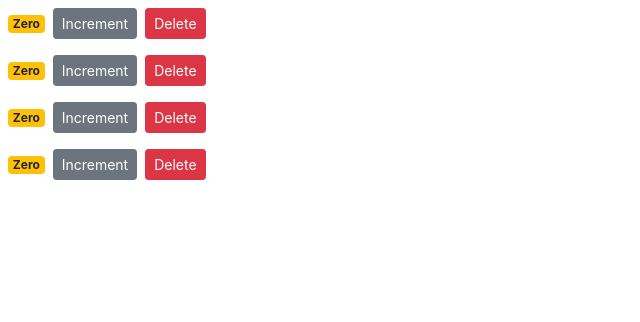
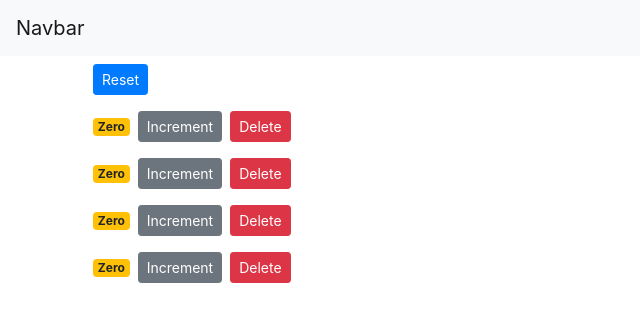
Before and after one commit to sayeemabdullah/counter-app, a React (Create React App) app: page / in a window 1280 px wide. Shown: the top 322 px of the page, without its empty margins (0-640 px from the left). Built offline with nearby package versions, Linux system fonts and the light colour scheme.

Commit message:
Added Reset Button

```diff
--- a/src/App.js
+++ b/src/App.js
@@ -1,25 +1,16 @@
-import logo from './logo.svg';
+import React, { Component } from 'react';
+import NavBar from './components/navBar';
+import Counters from './components/counters';
 import './App.css';
 
-function App() {
-  return (
-    <div className="App">
-      <header className="App-header">
-        <img src={logo} className="App-logo" alt="logo" />
-        <p>
-          Edit <code>src/App.js</code> and save to reload.
-        </p>
-        <a
-          className="App-link"
-          href="https://reactjs.org"
-          target="_blank"
-          rel="noopener noreferrer"
-        >
-          Learn React
-        </a>
-      </header>
-    </div>
-  );
+class App extends Component {
+
+  render() {
+    return ( <>
+    <NavBar/>
+    <main className="container">
+      <Counters></Counters></main></> );
+  }
 }
 
 export default App;
--- a/src/components/counters.jsx
+++ b/src/components/counters.jsx
@@ -24,9 +24,23 @@ class Counters extends Component {
     this.setState({ counters });
   };
 
+  handleReset = () => {
+    const counters = this.state.counters.map((c) => {
+      c.value = 0;
+      return c;
+    });
+    this.setState({ counters });
+  };
+
   render() {
     return (
       <>
+        <button
+          onClick={this.handleReset}
+          className="btn btn-primary btn-sm m-2"
+        >
+          Reset
+        </button>
         <div>
           {this.state.counters.map((counter) => (
             <Counter
--- /dev/null
+++ b/src/components/navBar.jsx
@@ -0,0 +1,17 @@
+import React, { Component } from "react";
+
+class NavBar extends Component {
+  render() {
+    return (
+      <>
+        <nav class="navbar navbar-light bg-light">
+          <a class="navbar-brand" href="#">
+            Navbar
+          </a>
+        </nav>
+      </>
+    );
+  }
+}
+
+export default NavBar;
--- a/src/index.js
+++ b/src/index.js
@@ -1,12 +1,13 @@
 import React from 'react';
 import ReactDOM from 'react-dom';
 import './index.css';
+import App from './App';
 import reportWebVitals from './reportWebVitals';
 import 'bootstrap/dist/css/bootstrap.css';
-import Counters from './components/counters';
+
 
 ReactDOM.render(
-  <Counters></Counters>,
+  <App></App>,
   document.getElementById('root')
 );
 
```
